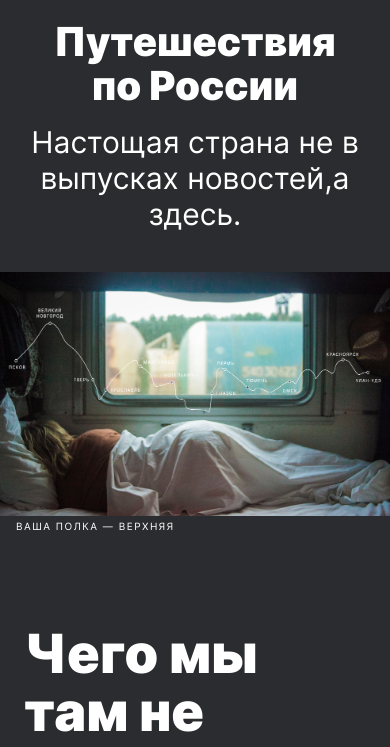
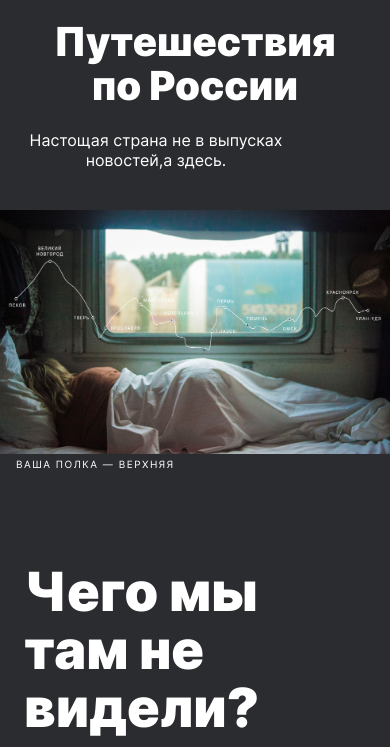
Before and after one commit to Alexcrossby/russian-travel, a plain HTML site: page index.html in a window 390 px wide. Shown: the part 80-827 px from the top of the page. Drawn offline with Linux system fonts and the light colour scheme.

Commit message:
mob lead

```diff
--- a/blocks/lead/__subtitle/lead__subtitle.css
+++ b/blocks/lead/__subtitle/lead__subtitle.css
@@ -7,6 +7,13 @@
   width: 100%;
   margin: 0 auto;
 }
+
+@media (max-width: 768px) {
+  .lead__subtitle {
+    font-size: calc(4vw);
+    line-height: normal;
+    max-width: 80%;
+  }
 }
 
 @media (max-width: 450px) {
```
